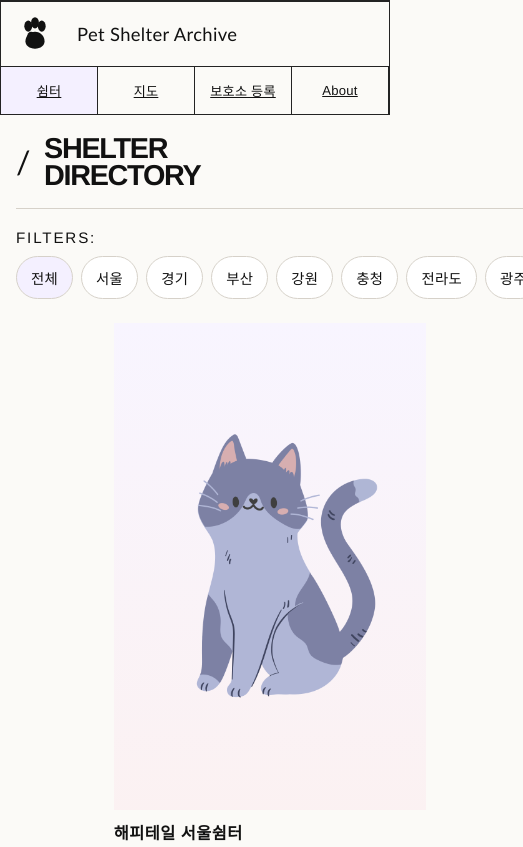
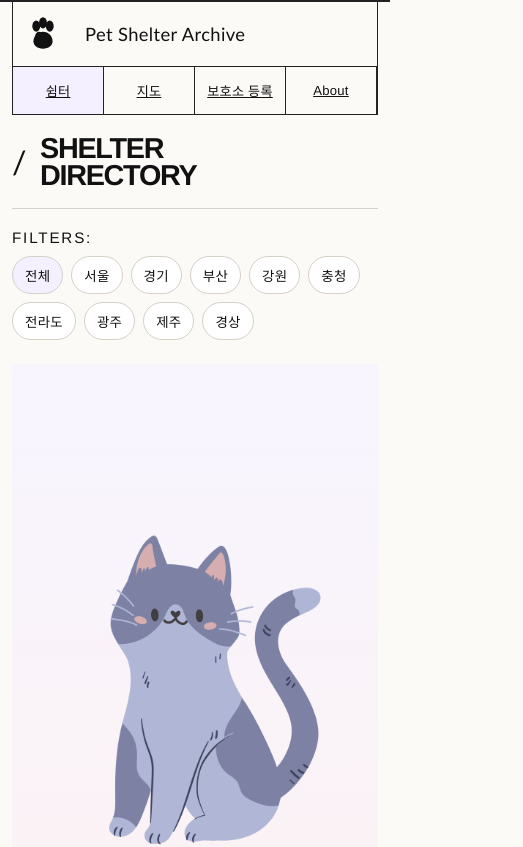
Before and after one commit to treeNoonna/animal-shelter, a Next.js app: page / in a window 390 px wide. Shown: the top 847 px of the page, 523 px wide, since content can reach past the window. Built offline with nearby package versions, Linux system fonts and the light colour scheme; no server answers.

Commit message:
fix layout22

```diff
--- a/app/globals.css
+++ b/app/globals.css
@@ -823,6 +823,10 @@ dd {
 }
 
 @media (max-width: 720px) {
+  .catalog-header {
+    padding: 0 12px;
+  }
+
   body {
     overflow-x: hidden;
   }
@@ -834,7 +838,7 @@ dd {
   .topbar {
     grid-template-columns: 48px 1fr;
     gap: 12px;
-    padding: 14px 16px;
+    padding: 14px 12px;
     min-height: auto;
   }
 
@@ -864,7 +868,7 @@ dd {
   }
 
   .catalog-layout {
-    padding: 0 16px;
+    padding: 0 12px;
   }
 
   .catalog-sidebar {
@@ -903,34 +907,35 @@ dd {
   .filter-stack {
     display: flex;
     gap: 8px;
-    flex-wrap: nowrap;
-    overflow-x: auto;
+    flex-wrap: wrap;
+    overflow: visible;
     padding-bottom: 4px;
   }
 
   .region-filter-row {
     width: auto;
-    flex: 0 0 auto;
+    flex: 0 1 auto;
     border-radius: 999px;
-    padding: 10px 14px;
+    padding: 8px 12px;
     letter-spacing: 0.02em;
-    font-size: 0.9rem;
+    font-size: 0.84rem;
   }
 
   .catalog-grid {
     grid-template-columns: 1fr;
-    gap: 22px;
+    gap: 18px;
     padding: 12px 0 0;
-    justify-items: center;
+    justify-items: stretch;
   }
 
   .catalog-card {
-    gap: 10px;
-    width: min(100%, 312px);
+    gap: 8px;
+    width: 100%;
+    max-width: 100%;
   }
 
   .catalog-image {
-    aspect-ratio: 0.64;
+    aspect-ratio: 0.56;
   }
 
   .catalog-copy,
@@ -942,7 +947,7 @@ dd {
   }
 
   .catalog-copy h3 {
-    font-size: 1.02rem;
+    font-size: 0.96rem;
     letter-spacing: 0.03em;
   }
 
```
